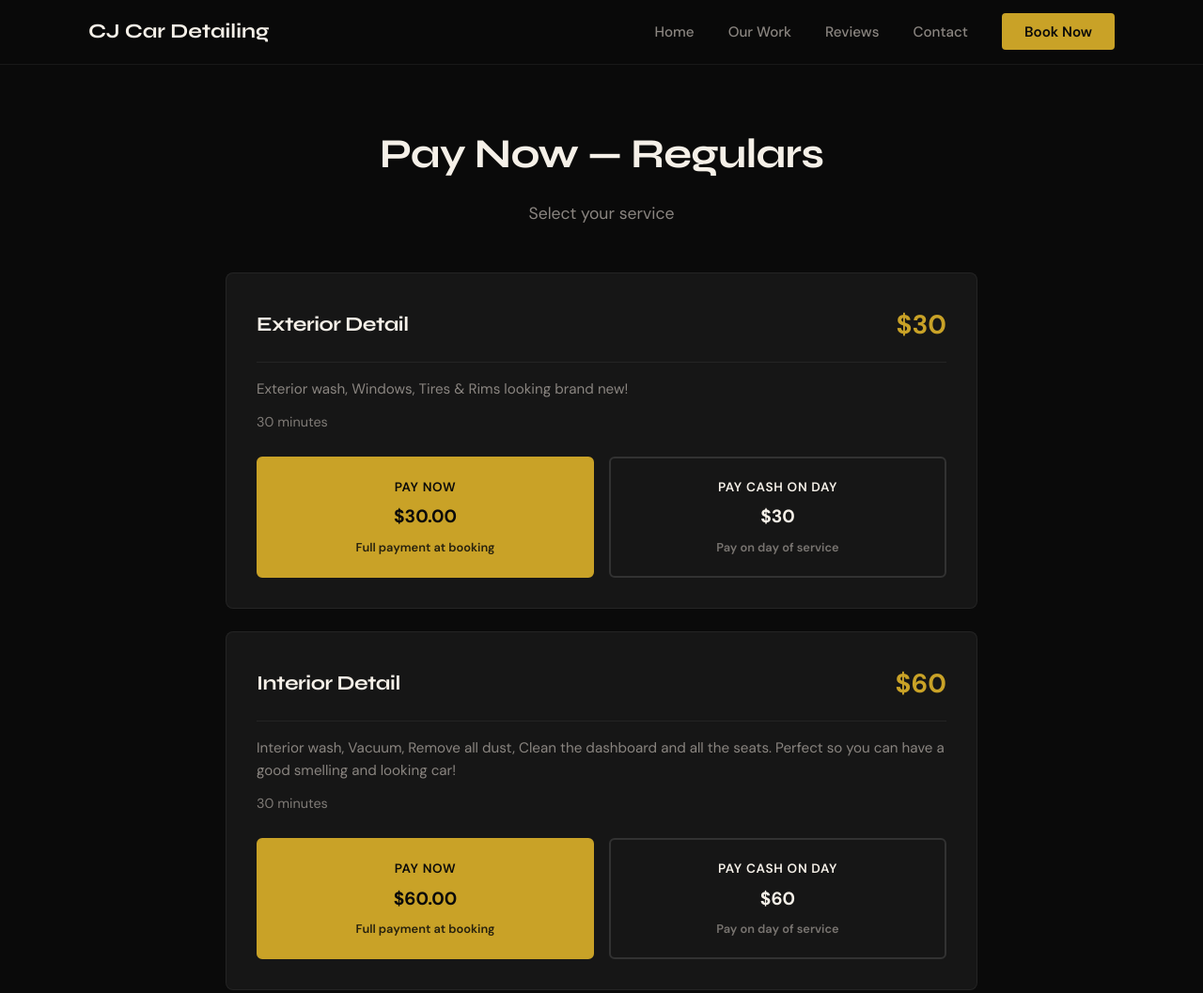
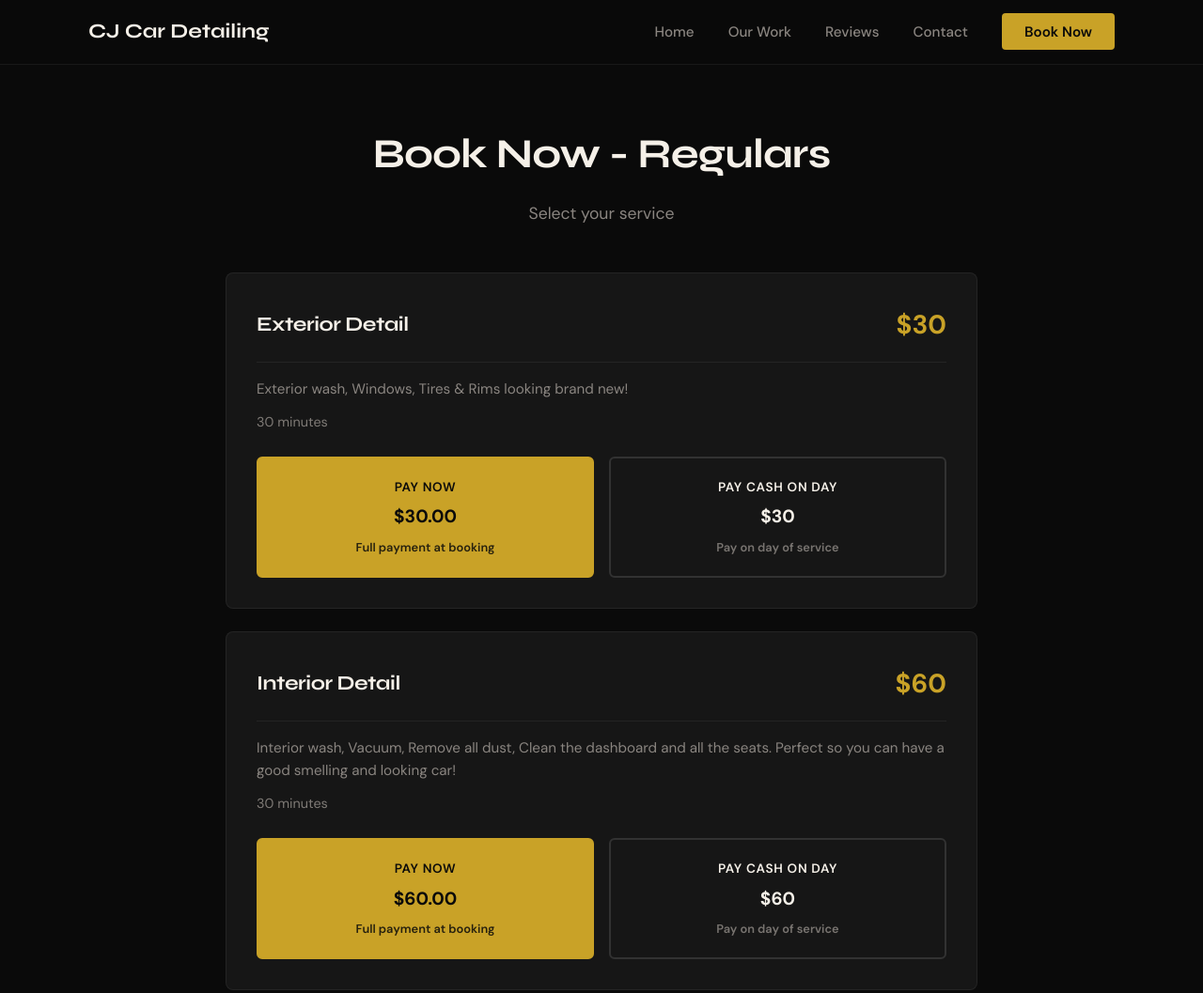
Before and after one commit to cjcardetailing/cj-car-detailing, a website: page regulars.html in a window 1280 px wide. Shown: the top 1057 px of the page at 94% size. Drawn offline with Linux system fonts and the light colour scheme.

Commit message:
Change regulars page title to Book Now - Regulars
Co-authored-by: Cursor <cursoragent@cursor.com>

```diff
--- a/regulars.html
+++ b/regulars.html
@@ -3,7 +3,7 @@
 <head>
     <meta charset="UTF-8">
     <meta name="viewport" content="width=device-width, initial-scale=1.0">
-    <title>Pay Now — Regulars - CJ Car Detailing</title>
+    <title>Book Now - Regulars - CJ Car Detailing</title>
     <link rel="icon" type="image/png" href="images/favicon.png">
     <link rel="apple-touch-icon" href="images/favicon.png">
     <link rel="stylesheet" href="styles.css">
@@ -41,7 +41,7 @@
     <section class="booking-page">
         <div class="container">
             <div class="booking-header">
-                <h1>Pay Now — Regulars</h1>
+                <h1>Book Now - Regulars</h1>
                 <p>Select your service</p>
             </div>
 
```
